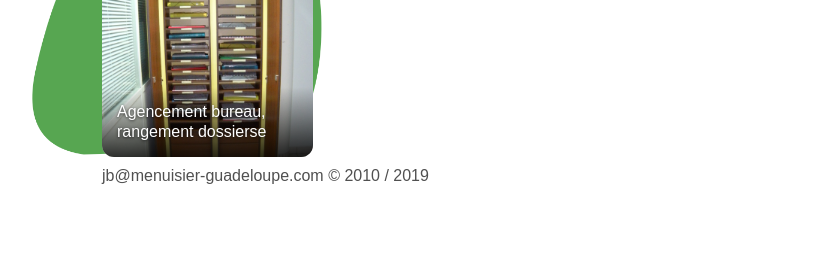
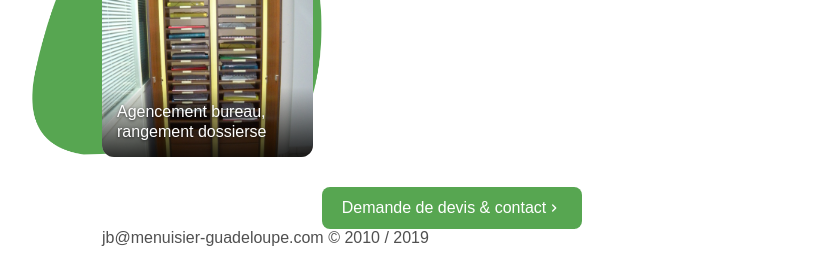
Before and after one commit to theo-mesnil/menuisier-guadeloupe.com, a Gatsby site: page /bureau-sur-mesure-guadeloupe in a window 1280 px wide. Shown: the part 632-899 px from the top of the page, without its empty margins (188-1021 px from the left). Before the commit the page ends 837 px from the top, so only its background shows below. Built offline with nearby package versions, Linux system fonts and the light colour scheme; Gatsby itself is replaced by a stand-in of ours.

Commit message:
feat: add contact page and button on projects page

```diff
--- /dev/null
+++ b/src/components/Button/index.js
@@ -0,0 +1,35 @@
+import { Link } from "gatsby"
+import React from "react"
+import styled from "styled-components"
+
+import colors from "../../config/colors"
+
+const Wrapper = styled(Link)`
+  display: flex;
+  color: ${colors.white};
+  background: ${colors.green};
+  padding: 12px 20px;
+  border-radius: 8px;
+  align-items: center;
+`
+
+const Icon = styled.span`
+  display: flex;
+  transition: margin-left 200ms cubic-bezier(0.39, 0.58, 0.57, 1);
+
+  path {
+    fill: ${colors.white};
+  }
+
+  ${Wrapper}:hover & {
+    margin-left: 5px;
+  }
+`
+
+const Button = ({ children, icon, ...rest }) => (
+  <Wrapper {...rest}>
+    {children} <Icon>{icon}</Icon>
+  </Wrapper>
+)
+
+export default Button
--- /dev/null
+++ b/src/components/Icons/svgArrowRight.js
@@ -0,0 +1,9 @@
+import React from "react"
+
+const SvgArrowRight = props => (
+  <svg width="1em" height="1em" viewBox="0 0 24 24" {...props}>
+    <path d="M9.29 15.88L13.17 12 9.29 8.12a.996.996 0 1 1 1.41-1.41l4.59 4.59c.39.39.39 1.02 0 1.41L10.7 17.3a.996.996 0 0 1-1.41 0c-.38-.39-.39-1.03 0-1.42z" />
+  </svg>
+)
+
+export default SvgArrowRight
--- a/src/components/Type/index.js
+++ b/src/components/Type/index.js
@@ -2,9 +2,11 @@ import PropTypes from "prop-types"
 import React from "react"
 import styled from "styled-components"
 
+import Button from "../Button"
 import Description from "../Description"
 import ProjectItem from "../Project"
 import Subtitle from "../Subtitle"
+import SvgArrowRight from "../Icons/svgArrowRight"
 import Title from "../Title"
 
 import background from "../../images/background.png"
@@ -22,6 +24,12 @@ const TitleWrapper = styled.div`
 
 const DescriptionWrapper = styled.div`
   margin-bottom: 30px;
+`
+
+const LinkToContact = styled.div`
+  display: flex;
+  justify-content: center;
+  margin-top: 20px;
 `
 
 const Type = ({ description, projects, title, captions }) => {
@@ -61,6 +69,11 @@ const Type = ({ description, projects, title, captions }) => {
           ))}
         </Project.List>
       </Project.Wrapper>
+      <LinkToContact>
+        <Button to="/contact" icon={<SvgArrowRight />}>
+          Demande de devis & contact
+        </Button>
+      </LinkToContact>
     </section>
   )
 }
```
Also changed, not shown: src/pages/contact.js (added, +26 -0 lines).
